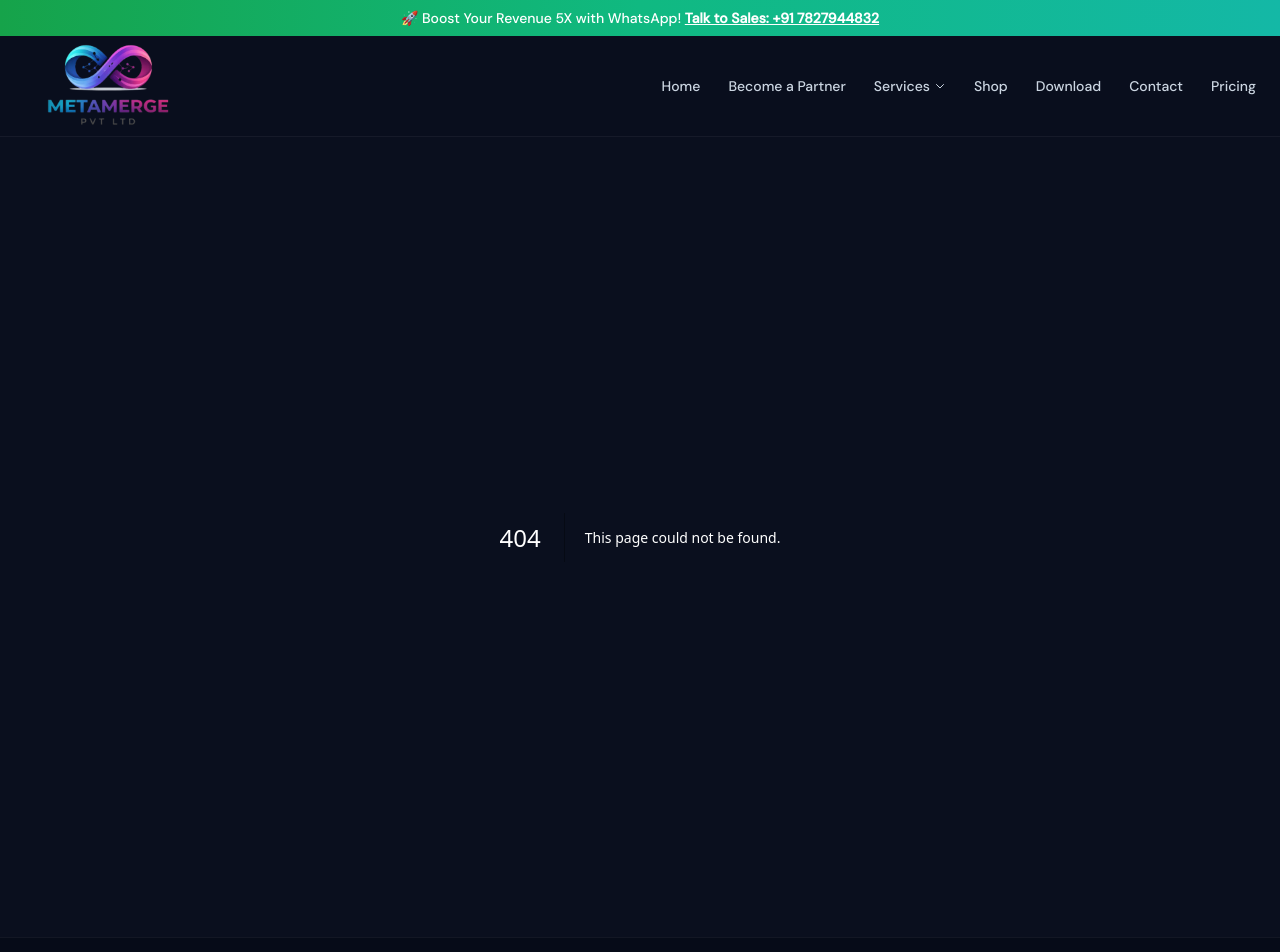
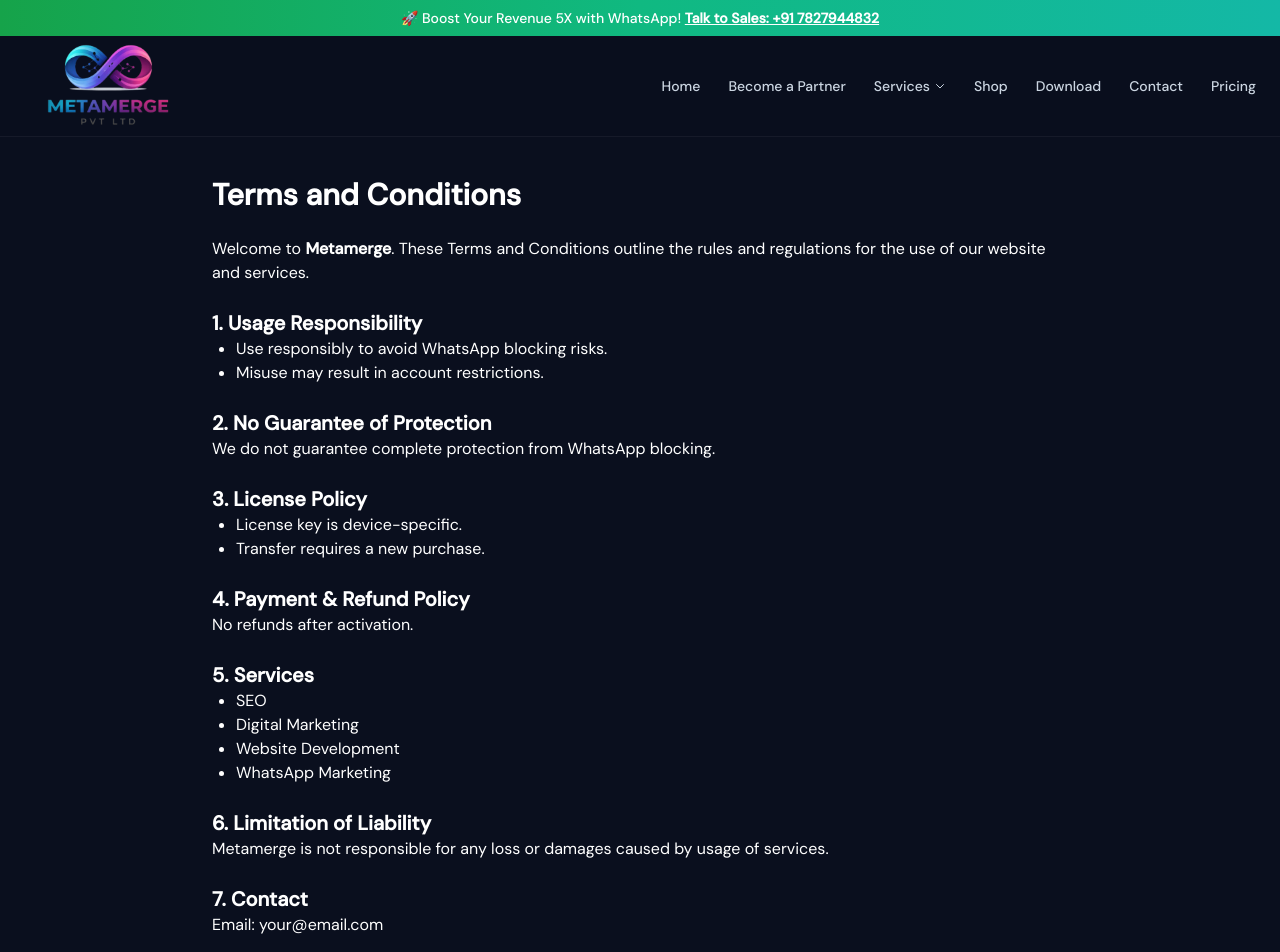
Before and after one commit to nitishpandeydypu/Metamergefinal.com, a Next.js app: page /terms-and-conditions in a window 1280 px wide. Before the commit this address had no page. Shown: the top 952 px of the page. Built offline with nearby package versions, Linux system fonts and the light colour scheme.

Commit message:
Added Terms and Conditions page

```diff
--- /dev/null
+++ b/src/app/terms-and-conditions/page.tsx
@@ -0,0 +1,53 @@
+export default function TermsAndConditions() {
+  return (
+    <div className="max-w-4xl mx-auto px-5 py-10">
+      <h1 className="text-3xl font-bold mb-6">Terms and Conditions</h1>
+
+      <p className="mb-4">
+        Welcome to <strong>Metamerge</strong>. These Terms and Conditions outline
+        the rules and regulations for the use of our website and services.
+      </p>
+
+      <h2 className="text-xl font-semibold mt-6">1. Usage Responsibility</h2>
+      <ul className="list-disc ml-6">
+        <li>Use responsibly to avoid WhatsApp blocking risks.</li>
+        <li>Misuse may result in account restrictions.</li>
+      </ul>
+
+      <h2 className="text-xl font-semibold mt-6">
+        2. No Guarantee of Protection
+      </h2>
+      <p>We do not guarantee complete protection from WhatsApp blocking.</p>
+
+      <h2 className="text-xl font-semibold mt-6">3. License Policy</h2>
+      <ul className="list-disc ml-6">
+        <li>License key is device-specific.</li>
+        <li>Transfer requires a new purchase.</li>
+      </ul>
+
+      <h2 className="text-xl font-semibold mt-6">
+        4. Payment & Refund Policy
+      </h2>
+      <p>No refunds after activation.</p>
+
+      <h2 className="text-xl font-semibold mt-6">5. Services</h2>
+      <ul className="list-disc ml-6">
+        <li>SEO</li>
+        <li>Digital Marketing</li>
+        <li>Website Development</li>
+        <li>WhatsApp Marketing</li>
+      </ul>
+
+      <h2 className="text-xl font-semibold mt-6">
+        6. Limitation of Liability
+      </h2>
+      <p>
+        Metamerge is not responsible for any loss or damages caused by usage of
+        services.
+      </p>
+
+      <h2 className="text-xl font-semibold mt-6">7. Contact</h2>
+      <p>Email: your@email.com</p>
+    </div>
+  );
+}
```
